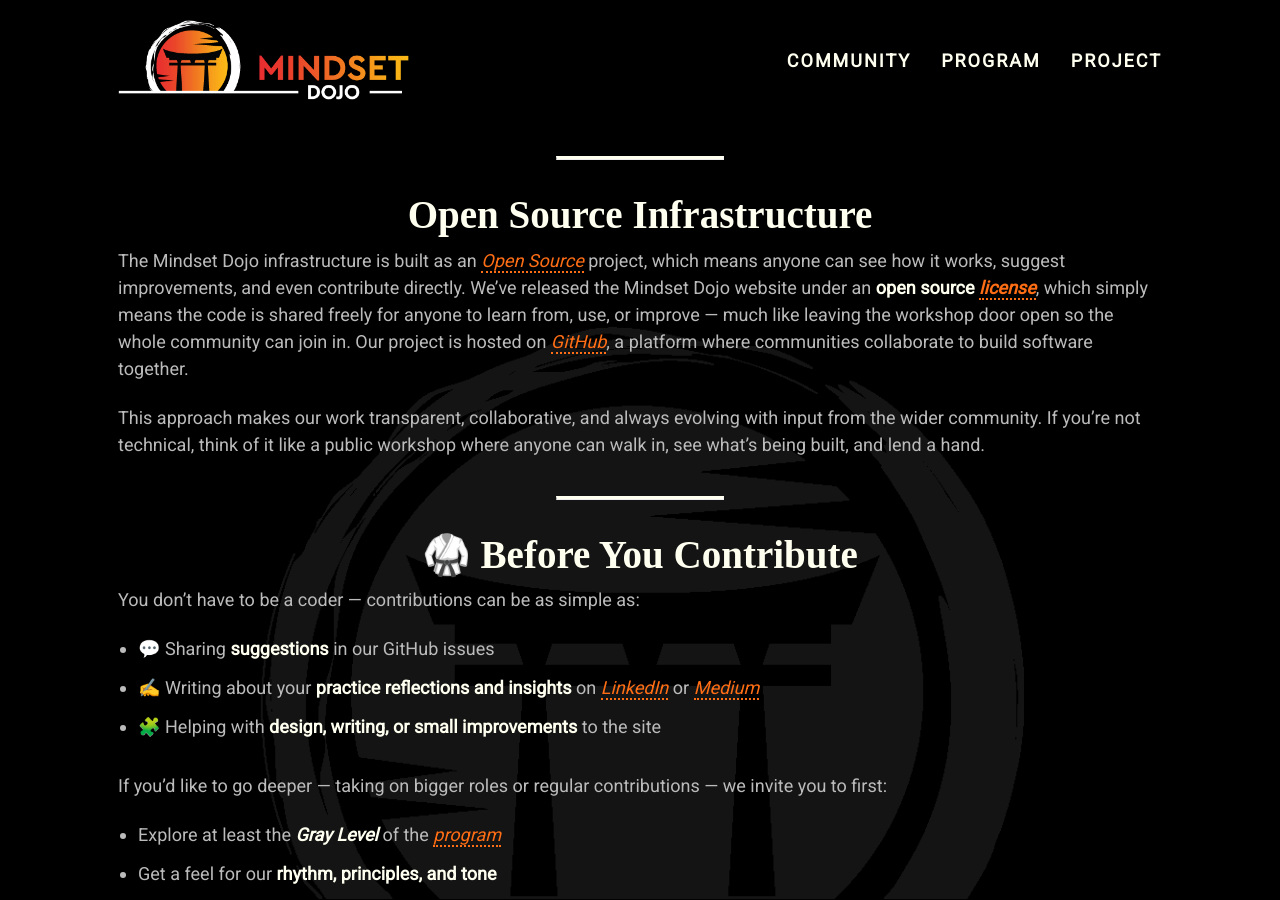
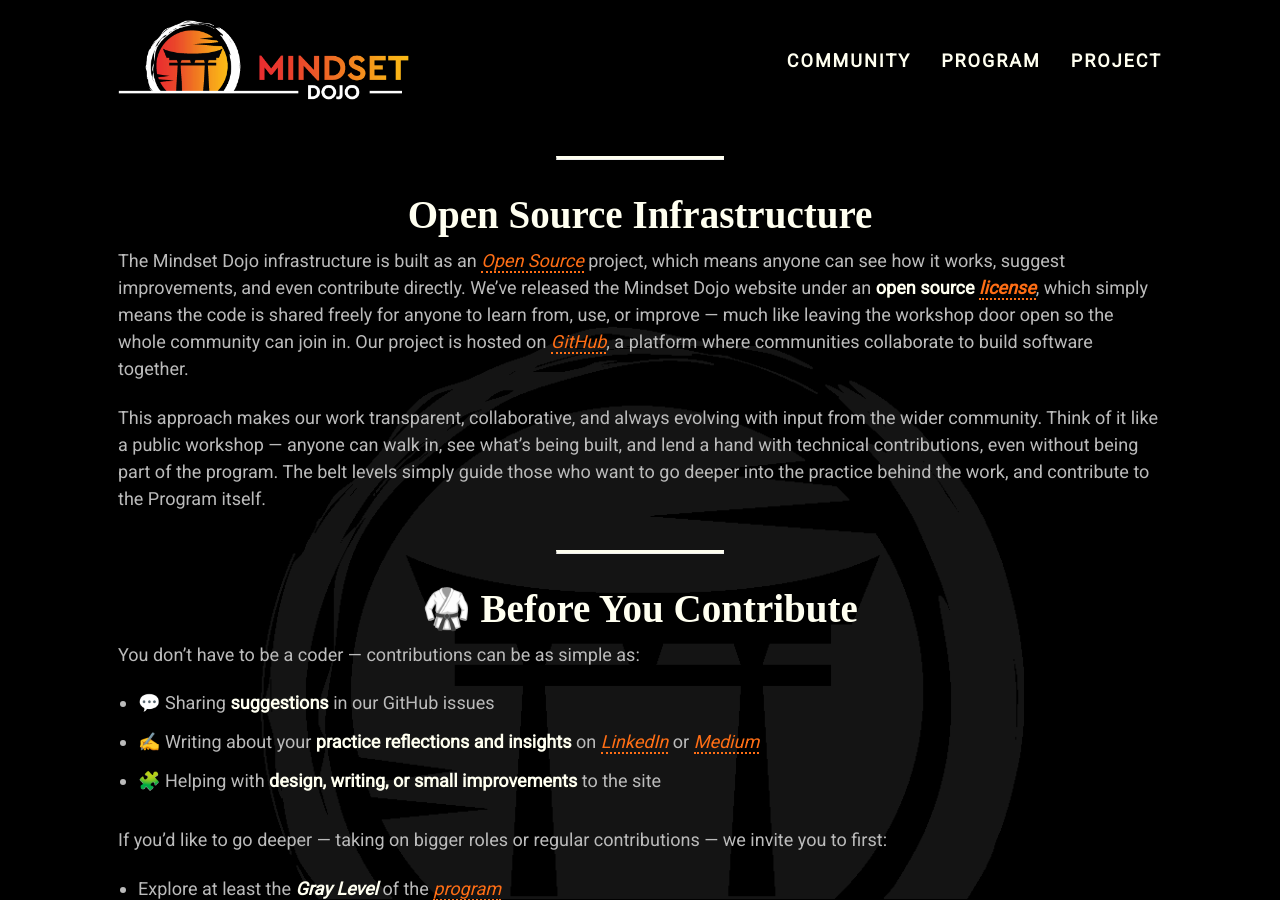
Before and after one commit to mindset-dojo/mindset-dojo.github.io, a Jekyll site: the page built from project.md, in a window 1280 px wide and 900 px high. Built offline with Jekyll 4.4.1, drawn with Linux system fonts in a browser that asks for light colours; some web fonts are replaced.

Commit message:
feat(project): clarify that grey belt is needed at minimum for contributions to the program, technical contributions can be made without a belt. this is to funnel technical people into the community and program.

```diff
--- a/project.md
+++ b/project.md
@@ -10,7 +10,8 @@ css-id: project
 
 The Mindset Dojo infrastructure is built as an [Open Source](https://opensource.com/resources/what-open-source) project, which means anyone can see how it works, suggest improvements, and even contribute directly. We’ve released the Mindset Dojo website under an **open source [license]({{'/LICENSE' | relative_url}})**, which simply means the code is shared freely for anyone to learn from, use, or improve — much like leaving the workshop door open so the whole community can join in. Our project is hosted on [GitHub](https://github.com/), a platform where communities collaborate to build software together.
 
-This approach makes our work transparent, collaborative, and always evolving with input from the wider community. If you’re not technical, think of it like a public workshop where anyone can walk in, see what’s being built, and lend a hand.
+This approach makes our work transparent, collaborative, and always evolving with input from the wider community. Think of it like a public workshop — anyone can walk in, see what’s being built, and lend a hand with technical contributions, even without being part of the program. The belt levels simply guide those who want to go deeper into the practice behind the work, and contribute to the Program itself.
+
 
 ---
 
```
